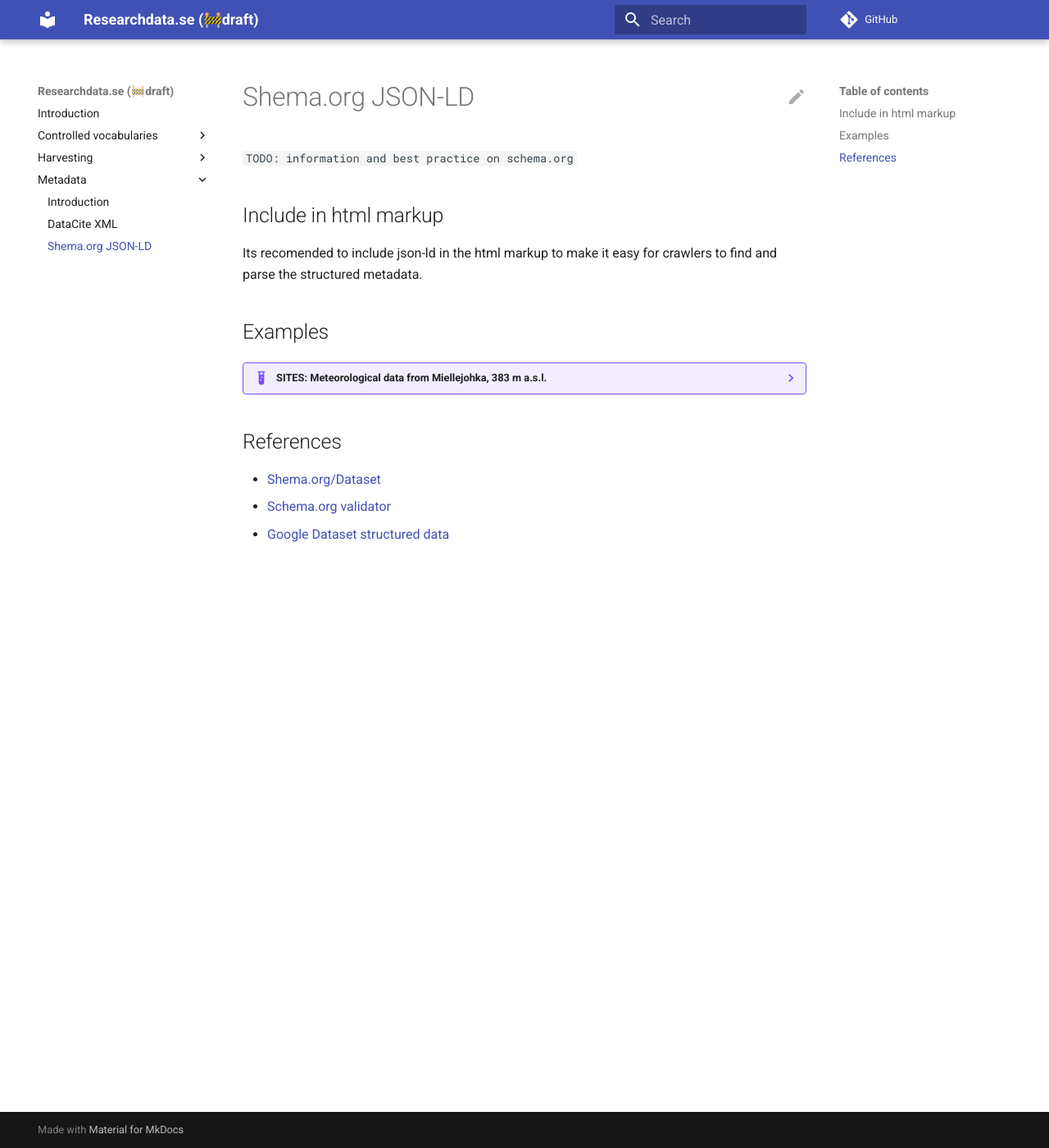
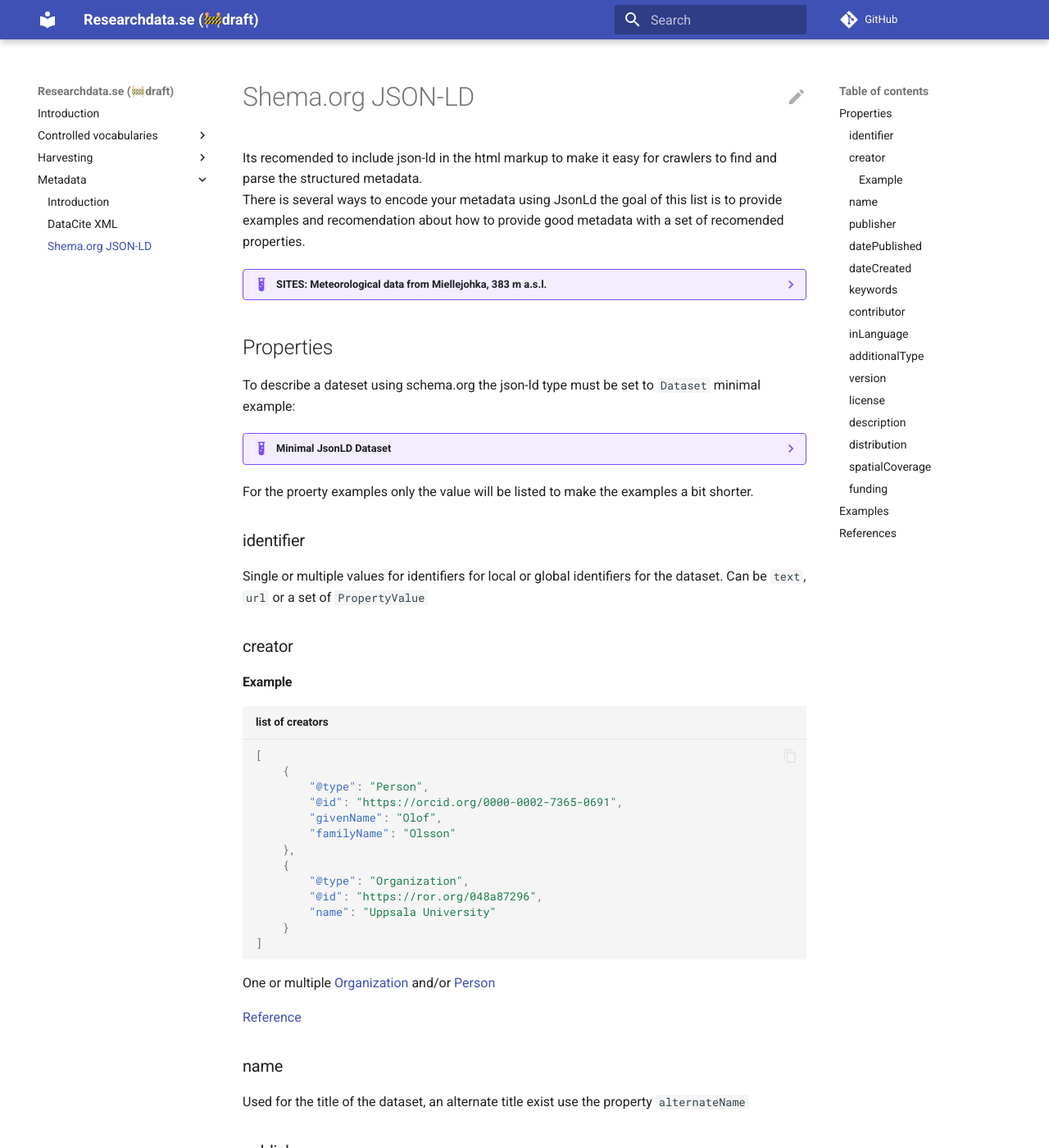
Before and after one commit to researchdata-se/docs.researchdata.se, an MkDocs documentation site: the page built from docs/metadata/schema-org-json-ld.md, in a window 1280 px wide and 1400 px high. Shown: the whole window at 82% size. Built offline with MkDocs 1.6.1 and Material for MkDocs 9.7.7, drawn with Linux system fonts in a browser that asks for light colours; comment, search, counter and statistics services are not loaded; some of the changed text lies outside the part shown.

Commit message:
wip: jsonLd properties list and examples

````diff
--- a/docs/metadata/schema-org-json-ld.md
+++ b/docs/metadata/schema-org-json-ld.md
@@ -1,12 +1,8 @@
 # Shema.org JSON-LD
 
-`TODO: information and best practice on schema.org`
+Its recomended to include json-ld in the html markup to make it easy for crawlers to find and parse the structured metadata.
+There is several ways to encode your metadata using JsonLd the goal of this list is to provide examples and recomendation about how to provide good metadata with a set of recomended properties.
 
-## Include in html markup
-
-Its recomended to include json-ld in the html markup to make it easy for crawlers to find and parse the structured metadata.
-
-## Examples
 
 ??? example "SITES: Meteorological data from Miellejohka, 383 m a.s.l."
     ```html title="example of json-ld included in landing page html markup"
@@ -119,6 +115,139 @@
 	</script>
     ```
 
+
+## Properties
+
+To describe a dateset using schema.org the json-ld type must be set to `Dataset` minimal example:
+
+??? example "Minimal JsonLD Dataset"
+    ```json title="example of json-ld included in landing page html markup"
+    {
+        "@context": "https://schema.org/",
+        "@id": "https://doi.org/xxxx",
+        "@type": "Dataset",
+        "name": "Example dataset",
+        "description": "Dataset description",
+        "keywords": ["example tag", "another tag"],
+        "publisher": {
+            "@type": "Organization",
+            "@id": "https://ror.org/0093a8w51"
+            "name": "Blekinge Institute of Technology"
+        }
+    }
+    ```
+For the proerty examples only the value will be listed to make the examples a bit shorter.
+
+### identifier
+
+Single or multiple values for identifiers for local or global identifiers for the dataset.
+Can be `text`, `url` or a set of `PropertyValue`
+
+### creator
+
+#### Example
+```json title="list of creators"
+[
+    {
+        "@type": "Person",
+        "@id": "https://orcid.org/0000-0002-7365-0691",
+        "givenName": "Olof",
+        "familyName": "Olsson"
+    },
+    {
+        "@type": "Organization",
+        "@id": "https://ror.org/048a87296",
+        "name": "Uppsala University"
+    }
+]
+```
+
+One or multiple [Organization]() and/or [Person]()
+
+[Reference](https://schema.org/creator)
+
+### name
+
+Used for the title of the dataset, an alternate title exist use the property `alternateName`
+
+### publisher
+
+Recomended to use a single organization.
+
+### datePublished
+
+Examples:
+`2024-04-01`
+`2024`
+
+ISO-8601 date, full date or just year.
+
+### dateCreated
+
+Examples:
+`2024-04-01`
+`2024`
+
+ISO-8601 date, full date or just year.
+
+### keywords
+
+### contributor
+
+### inLanguage
+
+### additionalType
+
+### version
+
+Version number of the dataset if availible.
+
+Examples:
+`1`
+`1.0`
+
+### license
+
+URL to the licence for the dataset.
+
+Examples:
+`https://creativecommons.org/publicdomain/zero/1.0/`
+`https://creativecommons.org/licenses/by/4.0/`
+
+
+### description
+
+### distribution
+
+Describes and links to the files in the dataset.
+
+```json title="list of files in the dataset"
+[
+    {
+        "@type": "DataDownload",
+        "name": "my-data.tsv",
+        "contentUrl": "https://www.sample-data-repository.org/dataset/my-data.csv",
+        "encodingFormat": "text/csv"
+    },
+    {
+        "@type": "DataDownload",
+        "name": "readme.txt",
+        "contentUrl": "https://www.sample-data-repository.org/dataset/readme.txt",
+        "encodingFormat": "text/plain"
+    }
+]
+```
+[Reference](https://schema.org/distribution)
+
+### spatialCoverage
+
+### funding
+
+## Examples
+
+
+
+
 ## References
 
 - [Shema.org/Dataset](https://schema.org/Dataset)
````
